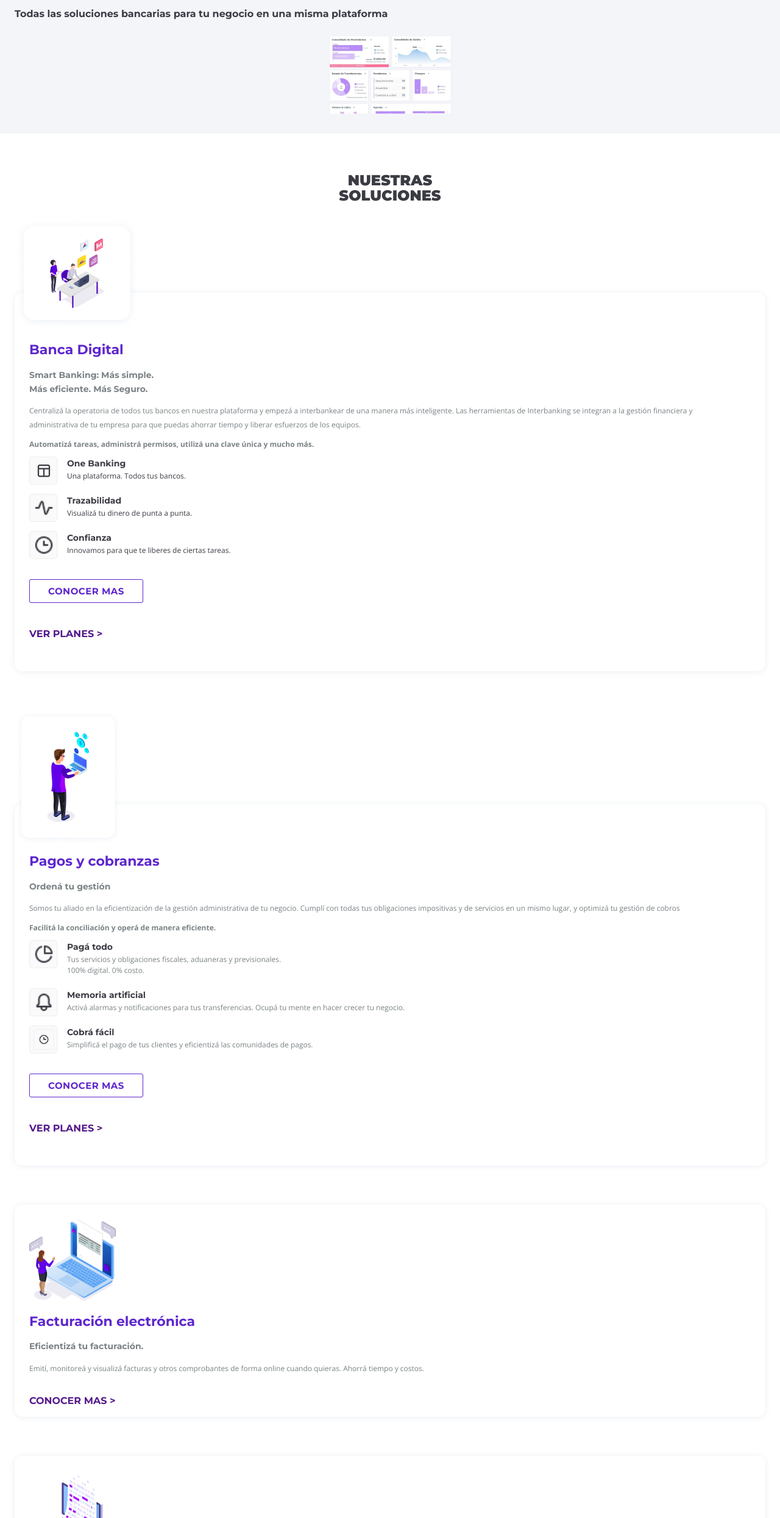
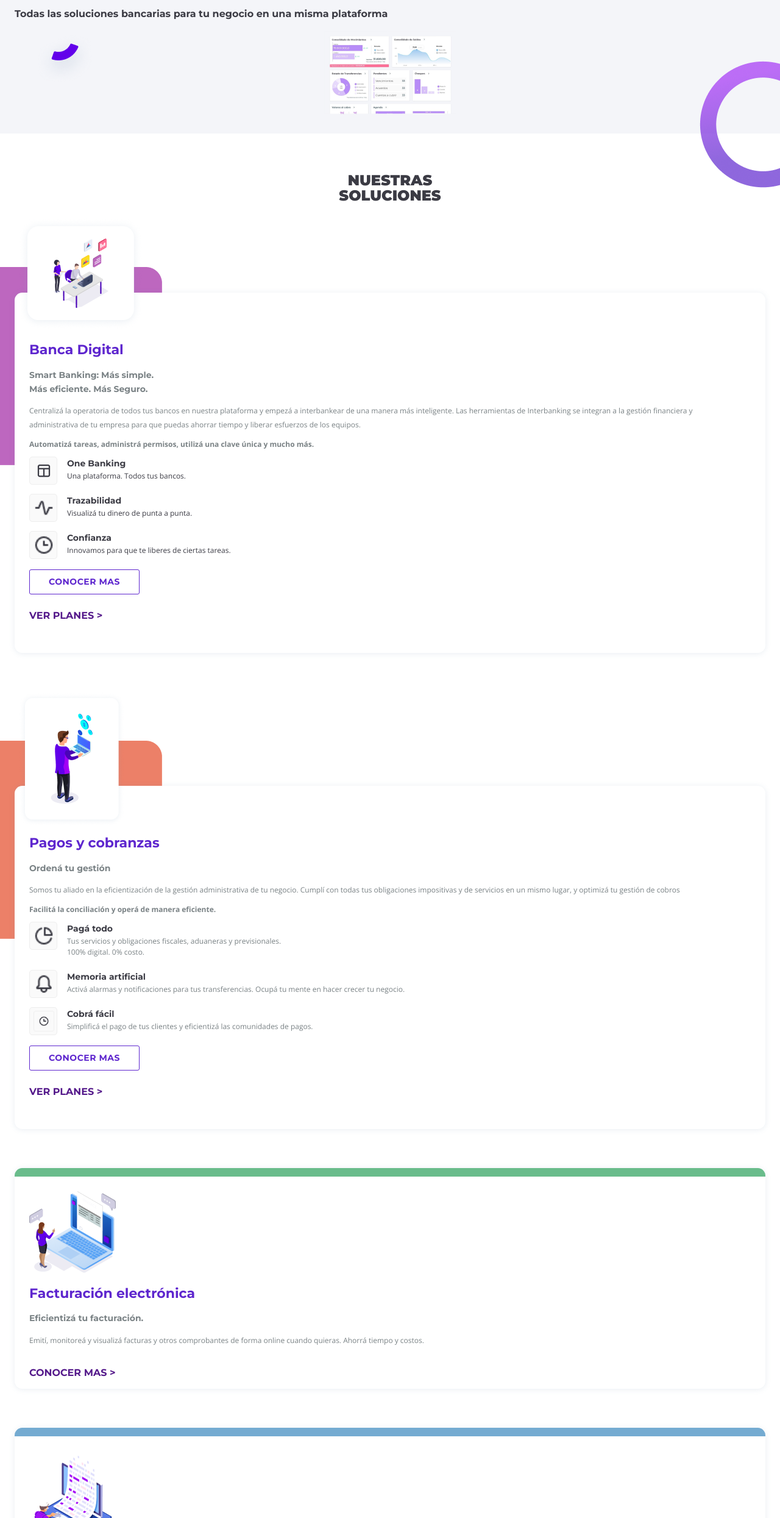
Before and after one commit to Yimmersonwuer/proyecto-interbanking, a plain HTML site: page index.html in a window 1280 px wide. Shown: the part 310-2800 px from the top of the page at 61% size. Drawn offline with nearby package versions, Linux system fonts and the light colour scheme.

Commit message:
modificiones 22/12

```diff
--- a/css/main.css
+++ b/css/main.css
@@ -21,12 +21,6 @@ h6 {
     font-family: 'Montserrat', sans-serif;
 }
 
-.container {
-    --padding-container: 1.5rem;
-    padding-left: var(--padding-container);
-    padding-right: var(--padding-container);
-    height: 100%;
-}
 
 .header {
     font-size: 0px;
@@ -40,6 +34,10 @@ h6 {
     padding-bottom: 2rem;
 }
 
+.hero-elip{
+    right: 0px;
+    top: 350px;
+}
 
 .hero-title {
     font-size: 40px;
@@ -56,7 +54,26 @@ h6 {
     line-height: 22.94px;
 }
 
+.hero-img{
+    position: relative;
+}
+
+
+.hero-img-elip{
+    position: absolute;
+    left: 30px;
+}
+
 /*SECTION 1*/
+
+.our-solutions-img-Rectangle{
+    left: 0;
+    top: 80px;
+}
+
+.our-solutions-img-item{
+    left: 30px;
+}
 
 .card {
     border-radius: 12.41px;
@@ -83,7 +100,6 @@ h6 {
 
 .our-solutions-item-container {
     padding: 1.5rem;
-    padding-top: 4rem;
     margin-top: -2rem;
     padding-bottom: 1rem;
 }
@@ -166,13 +182,15 @@ h6 {
     border: 1px solid var(--primary-color);
     background-color: transparent;
     font-weight: bold;
-    font-size: 15px;
+    font-size: 14px;
     letter-spacing: 0.5px;
     border-radius: 3px;
     padding: 10px 30px;
     cursor: pointer;
     font-family: 'Montserrat', sans-serif;
     font-weight: 400;
+    width: 181px;
+    height: 41px;
 }
 
 .our-solutions-link {
@@ -185,11 +203,19 @@ h6 {
     margin-top: 2rem;
 }
 
+.border-top-line{
+    border-top: 14px solid gray;
+}
+
 /*SECTION 2*/
 
 .testimonos-container {
     background: var(--black-white-50);
     padding-bottom: 2rem;
+}
+
+.testimonios-icon-line{
+    left: 92.5px;
 }
 
 .testimonios{
@@ -203,8 +229,8 @@ h6 {
     border-radius: 50%;
     background: var(--primary-color);
     padding: 12.5px;
-    margin-left: 2rem;
-    margin-top: 2rem;
+    left: 70px;
+    z-index: 2;
 }
 
 .testimonios-icon {
@@ -222,6 +248,8 @@ h6 {
     margin: auto;
     padding: 1.5rem;
     margin-top: -1rem;
+    margin-bottom: 4rem;
+    position: relative;
 }
 
 .testimonios-text-span{
--- a/css/utilities.css
+++ b/css/utilities.css
@@ -1,39 +1,94 @@
-.d-flex{
+.p-container {
+    --padding-container: 1.5rem;
+    padding-left: var(--padding-container);
+    padding-right: var(--padding-container);
+    height: 100%;
+}
+
+.d-flex {
     display: flex;
 }
 
-.justify-center{
+.d-flex-column {
+    flex-direction: column;
+}
+
+.justify-center {
     justify-content: center;
 }
 
-.justify-between{
+.justify-between {
     justify-content: space-between;
 }
 
-.align-center{
+.align-center {
     align-items: center;
 }
 
-.color-purple{
-    color:color-mix(in srgb, #A333F5 100%, #5E26CE 100%)
+.color-purple {
+    color: color-mix(in srgb, #A333F5 100%, #5E26CE 100%)
 }
 
-.color-primary-500{
+.color-primary-500 {
     color: #5E26CE;
 }
 
-.color-grey{
-   color: #7A8285;
+.color-grey {
+    color: #7A8285;
 }
 
-.margin-top{
+.font-400 {
+    font-weight: 400;
+}
+
+.font-700 {
+    font-weight: 700;
+}
+
+.mt-1 {
     margin-top: 4rem;
 }
 
-.margin-bottom{
+.mb-1 {
     margin-bottom: 2rem;
 }
 
-.padding-top{
+.mb-2{
+    margin-bottom: 4rem;
+}
+
+.pt-1 {
     padding-top: 1.5rem;
 }
+
+.pt-2{
+    padding-top: 4rem;
+}
+
+.p-absolute{
+    position: absolute;
+}
+
+.p-relative{
+    position: relative;
+}
+
+.z-index-1{
+    z-index: 1;
+}
+
+.z-index-0{
+    z-index: -1;
+}
+
+.z-index-2{
+    z-index: 2;
+}
+
+.border-green {
+    border-color: #69bc8b;
+  }
+
+.border-blue{
+    border-color: #74ABD1;
+}
--- a/index.html
+++ b/index.html
@@ -18,7 +18,7 @@
 <body>
     <header class="main-header">
         <div class="header">
-            <div class="container d-flex justify-between align-center">
+            <div class="p-container d-flex justify-between align-center">
                 <h1 class="header-logo">
                     <img src="./resources/logo.png" alt="logo">
                     interbanking
@@ -28,8 +28,8 @@
                 </div>
             </div>
         </div>
-        <div class="hero">
-            <div class="container">
+        <div class="hero p-relative">
+            <div class="p-container">
                 <div class="hero-description">
                     <h2 class="hero-title">LA <br><span class="color-purple">EVOLUCION</span><br> DE TU <br>GESTIÓN
                         <br> FINANCIERA
@@ -37,34 +37,35 @@
                     <h3 class="hero-subtitle">Todas las soluciones bancarias para tu negocio en una misma plataforma
                     </h3>
                 </div>
-                <div class="hero-img d-flex justify-center">
-                    <img src="./resources/img1.png" alt="Screen">
+                <div class="hero-img d-flex justify-center p-relative">
+                    <img class="z-index-1" src="./resources/img1.png" alt="Screen">
+                    <img class="hero-img-elip p-absolute" src="./resources/Ellipse 2.png" alt="Ellipse2">
                 </div>
             </div>
-
+            <div>
+                <img class="hero-elip p-absolute" src="./resources/Ellipse 1.png" alt="Ellipse1">
+            </div>
         </div>
     </header>
 
     <main>
         <div class="main">
             <div class="container">
-
-
                 <!--SECTION 1: NUESTRAS SOLUCIONES-->
                 <section class="our-solutions">
                     <div class="our-solutions-container">
-                        <div class="our-solutions margin-top">
+                        <div class="our-solutions mt-1">
                             <h2 class="section-title">nuestras <br>soluciones</h2>
                         </div>
-                        <div class="our-solutions-img">
-                            <img src="./resources/img2.png" alt="img2">
+                        <div class="our-solutions-img  p-relative">
+                            <img class="z-index-2 our-solutions-img-item p-absolute" src="./resources/img2.png" alt="img2">
+                            <img class="our-solutions-img-Rectangle z-index-0 p-absolute" src="./resources/Rectangle1.png" alt="Rectangle1">
                         </div>
                     </div>
 
-
                     <!--NS ARTICULO 1-->
-                    <article class="our-solutions-item">
-                        <div class="our-solutions-item-container card">
+                    <article class="our-solutions-item  z-index-1 p-container">
+                        <div class="our-solutions-item-container card pt-2">
                             <div class="our-solutions-item-title-container">
                                 <h2 class="color-primary-500 our-solutions-item-title">Banca Digital</h2>
                                 <h3 class="our-solutions-item-subtitle">Smart Banking: Más simple. <br>Más eficiente.
@@ -119,20 +120,21 @@
                                     </div>
                                 </div>
                             </div>
-                            <div class="btn-container">
-                                <button class="btn-details color-primary-500">CONOCER MAS</button><br>
+                            <div class="btn-container d-flex d-flex-column">
+                                <button class="btn-details color-primary-500 mw-1">CONOCER MAS</button>
                                 <a class="our-solutions-link" href="">VER PLANES ></a>
                             </div>
                         </div>
                     </article>
 
-                    <div class="our-solutions-img margin-top margin-bottom">
-                        <img src="./resources/img3.png" alt="img3">
+                    <div class="our-solutions-img mt-1 mb-1 p-relative">
+                        <img class="z-index-2 our-solutions-img-item p-absolute" src="./resources/img3.png" alt="img3">
+                        <img class="our-solutions-img-Rectangle z-index-0 p-absolute" src="./resources/Rectangle2.png" alt="">
                     </div>
 
                     <!--NS ARTICULO 2-->
-                    <article class="our-solutions-item">
-                        <div class="our-solutions-item-container card">
+                    <article class="our-solutions-item p-container">
+                        <div class="our-solutions-item-container card pt-2 z-index-1">
                             <div>
                                 <h2 class="color-primary-500 our-solutions-item-title">Pagos y cobranzas</h2>
                                 <h3 class="our-solutions-item-subtitle">Ordená tu gestión</h3>
@@ -187,8 +189,8 @@
                                             clientes y eficientizá las comunidades de pagos.</p>
                                     </div>
                                 </div>
-                                <div class="btn-container">
-                                    <button class="btn-details color-primary-500">CONOCER MAS</button><br>
+                                <div class="btn-container d-flex d-flex-column">
+                                    <button class="btn-details color-primary-500">CONOCER MAS</button>
                                     <a class="our-solutions-link" href="">VER PLANES ></a>
                                 </div>
                             </div>
@@ -196,8 +198,8 @@
                     </article>
 
                     <!--NS ARTICULO 3-->
-                    <article class="our-solutions-item">
-                        <div class="our-solutions-item-container card margin-top padding-top">
+                    <article class="our-solutions-item p-container">
+                        <div class="our-solutions-item-container card mt-1 pt-1 border-top-line border-green">
                             <div>
                                 <img src="./resources/img4.png" alt="img4">
                             </div>
@@ -218,8 +220,8 @@
                     </article>
 
                     <!--NS ARTICULO 4-->
-                    <article class="our-solutions-item">
-                        <div class="our-solutions-item-container card margin-top padding-top">
+                    <article class="our-solutions-item p-container">
+                        <div class="our-solutions-item-container card mt-1 pt-1 border-top-line border-blue">
                             <div>
                                 <img src="./resources/img5.png" alt="img5">
                             </div>
@@ -241,21 +243,22 @@
 
                 <!--SECTION 2: TESTIMONIOS-->
                 <section>
-                    <div class="testimonos-container margin-top">
-                        <div class="testimonios">
+                    <div class="testimonos-container mt-1">
+                        <div class="testimonios mb-2">
                             <h2 class="section-title color-primary-500">TESTIMONIO</h2>
                         </div>
-                        <div class="testimonios-icon-container">
+                        <img class="p-absolute testimonios-icon-line" src="./resources/Ellipse 103.png" alt="">
+                        <div class="testimonios-icon-container p-absolute">
                             <img class="testimonios-icon" src="./resources/icon7.png" alt="icon7">
                         </div>
-                        <div class="testimonios-text-container">
+                        <div class="testimonios-text-container z-index-1">
                            <p class="item-text-400">
                             Por fin puedo seguir la trazabilidad de nuestra plata y entender mejor nuestros números.<br>
                             <span class="testimonios-text-span">Dueño de PyMe</span><br>
                             Juan Alvarado
                            </p>
                         </div>
-                        <div class="testimonios-icon-container">
+                        <div class="testimonios-icon-container p-absolute">
                             <img class="testimonios-icon" src="./resources/icon7.png" alt="icon7">
                         </div>
                         <div class="testimonios-text-container">
@@ -266,7 +269,7 @@
                             Álvaro Cosentino
                             </p>
                         </div>
-                        <div class="testimonios-icon-container">
+                        <div class="testimonios-icon-container p-absolute">
                             <img class="testimonios-icon" src="./resources/icon7.png" alt="icon7">
                         </div>
                         <div class="testimonios-text-container">
@@ -276,7 +279,7 @@
                             Clara Sánchez
                             </p>
                         </div>
-                        <div class="testimonios-icon-container">
+                        <div class="testimonios-icon-container p-absolute">
                             <img class="testimonios-icon" src="./resources/icon7.png" alt="icon7">
                         </div>
                         <div class="testimonios-text-container">
```
Also changed, not shown: resources/Ellipse 103.png (added).
